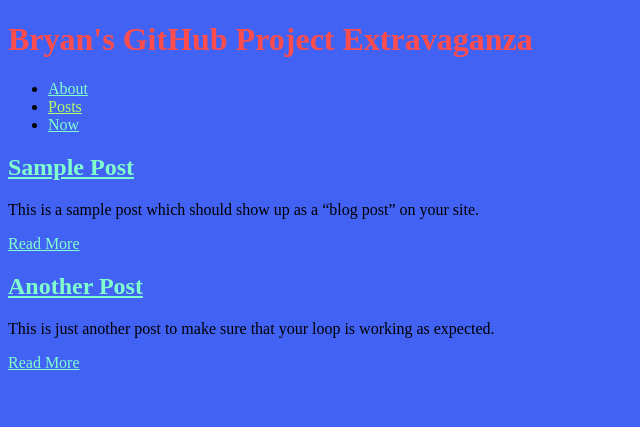
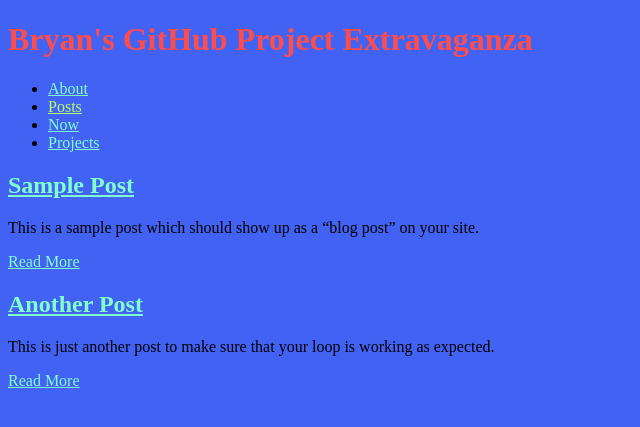
Before and after one commit to bterrell2/bterrell2.github.io, a Jekyll site: the page built from index.html, in a window 1280 px wide. Shown: the top 427 px of the page, without its empty margins (0-640 px from the left). Built offline with Jekyll 4.4.1, drawn with Linux system fonts in a browser that asks for light colours.

Commit message:
Update main.html

```diff
--- a/_layouts/main.html
+++ b/_layouts/main.html
@@ -10,6 +10,7 @@
       <li><a href="{{site.baseurl}}/about.html">About</a></li>
       <li><a href="{{site.baseurl}}">Posts</a></li>
       <li><a href="{{site.baseurl}}/now.html">Now</a></li>
+      <li><a href="{{site.baseurl}}/projects.html">Projects</a></li>
     </ul>
     {{content}}
   </body>
```
